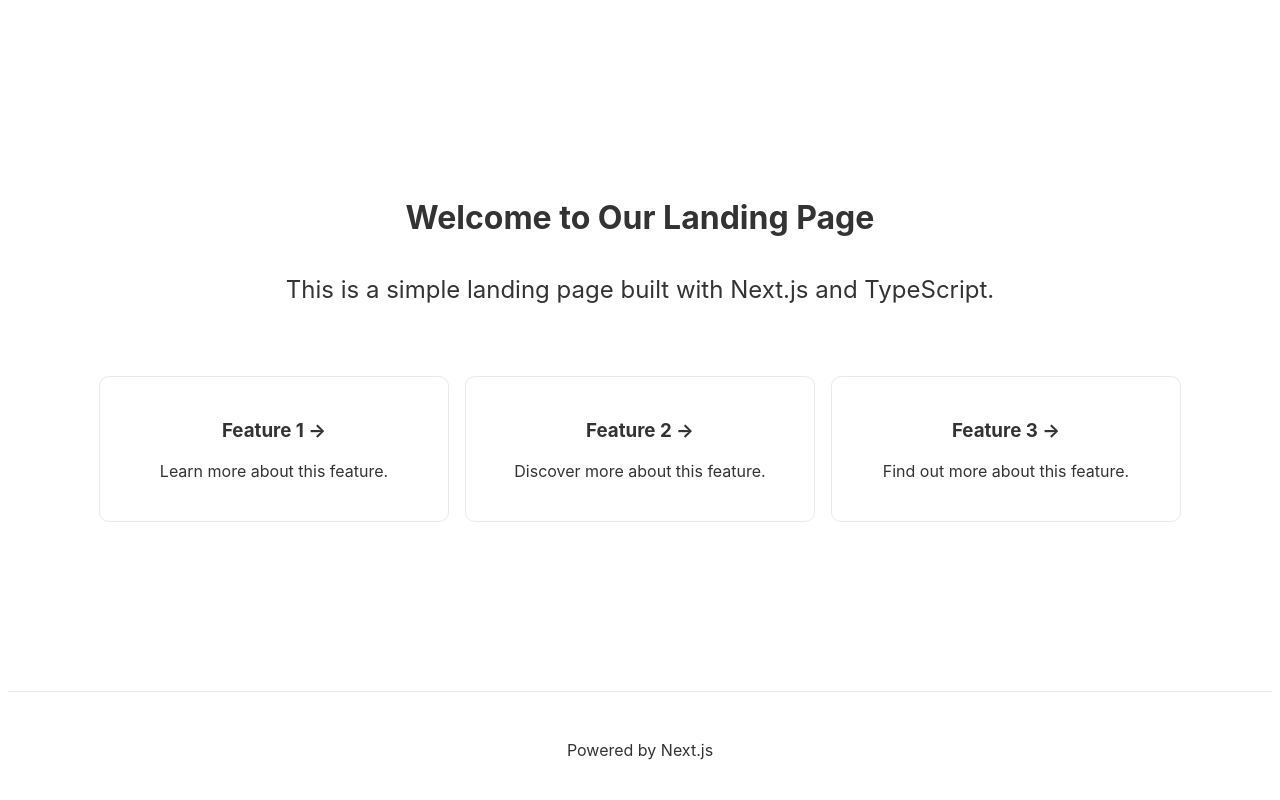
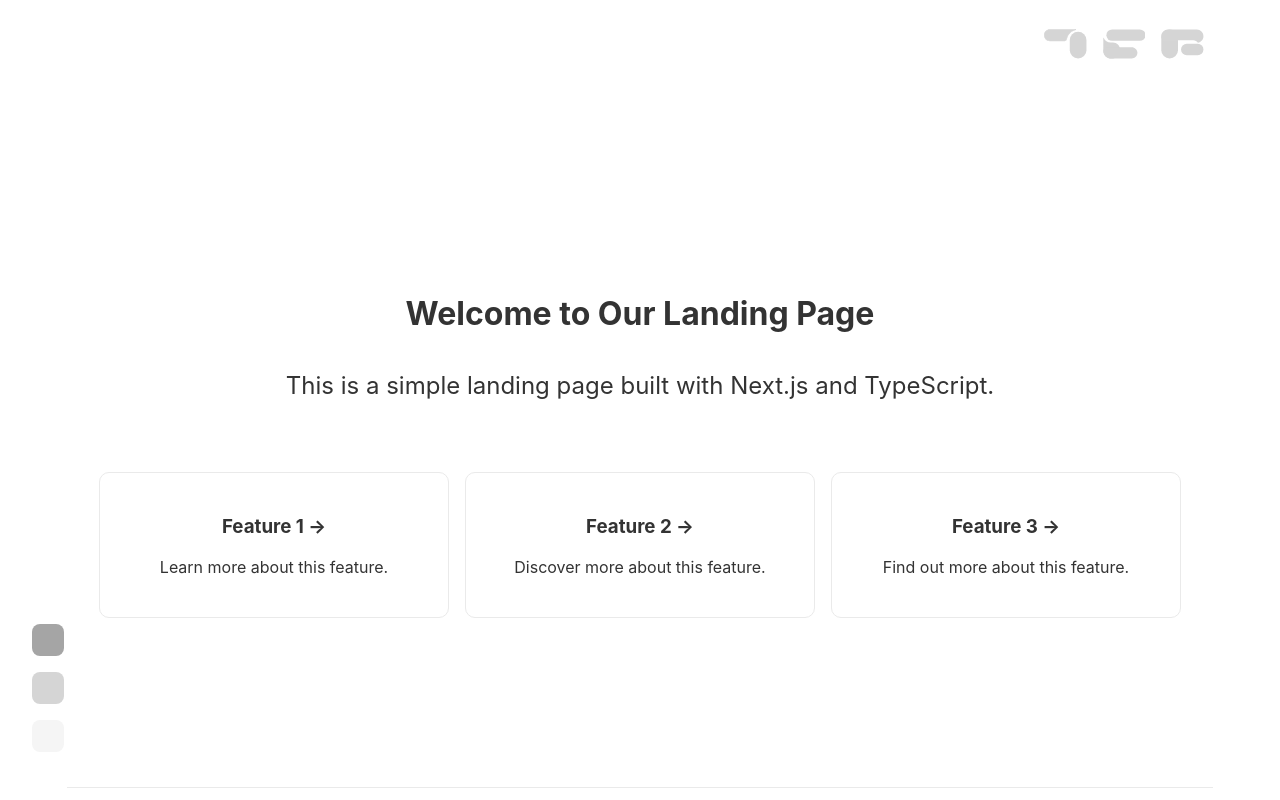
Before and after one commit to Ashma-Rai-32/NepaliCurrencyRecognitionSystem, a Next.js app in the folder refactor/: page / in a window 1280 px wide. Shown: the top 800 px of the page. Built offline with nearby package versions, Linux system fonts and the light colour scheme; a web font is replaced by a local one.

Commit message:
chore: layout added

```diff
--- /dev/null
+++ b/refactor/src/components/Header.tsx
@@ -0,0 +1,12 @@
+import IconButtonGroup from "./IconButtonGroup";
+import Logo from "./Logo";
+
+const Header: React.FC<{ children: React.ReactNode }> = ({ children }) => {
+  return (
+    <div className="header-container">
+      <Logo />
+    </div>
+  );
+};
+
+export default Header;
--- /dev/null
+++ b/refactor/src/components/Layout.tsx
@@ -0,0 +1,20 @@
+import Footer from "./Footer";
+import Header from "./Header";
+import Sidebar from "./Sidebar";
+
+const Layout: React.FC<{ children: React.ReactNode }> = ({ children }) => {
+  return (
+    <div className="layout-container">
+      <Sidebar />
+      <div className="main-container">
+        <Header />
+        {/* <div > */}
+        <main>{children}</main>
+        {/* </div> */}
+        <Footer />
+      </div>
+    </div>
+  );
+};
+
+export default Layout;
--- /dev/null
+++ b/refactor/src/components/Sidebar.tsx
@@ -0,0 +1,23 @@
+import IconButtonGroup from "./IconButtonGroup";
+
+const Sidebar: React.FC<{ children: React.ReactNode }> = ({ children }) => {
+  return (
+    <div className="sidebar-container">
+      <IconButtonGroup
+        options={[
+          { label: "home", icon: "home" },
+          {
+            label: "search",
+            icon: "search",
+          },
+          {
+            label: "model",
+            icon: "model",
+          },
+        ]}
+      />
+    </div>
+  );
+};
+
+export default Sidebar;
--- a/refactor/src/pages/_app.tsx
+++ b/refactor/src/pages/_app.tsx
@@ -2,11 +2,14 @@ import "@/src/styles/globals.scss";
 import type { AppProps } from "next/app";
 import { store } from "../store/store";
 import { Provider } from "react-redux";
+import Layout from "../components/Layout";
 
 export default function App({ Component, pageProps }: AppProps) {
   return (
     <Provider store={store}>
-      <Component {...pageProps} />
+      <Layout>
+        <Component {...pageProps} />
+      </Layout>
     </Provider>
   );
 }
--- a/refactor/src/styles/globals.scss
+++ b/refactor/src/styles/globals.scss
@@ -98,6 +98,44 @@ a {
   color: $text-muted;
 }
 
+//layout
+.layout-container {
+  width: 100vw;
+  position: absolute;
+  top: 0;
+  left: 0;
+
+  .main-container {
+    display: flex;
+    flex-direction: column;
+    align-items: center;
+    min-height: 100vh;
+    gap: 1rem;
+
+    // .body-container {
+    //   display: flex;
+    //   width: 100%;
+    //   flex-direction: column;
+    //   justify-content: center;
+    //   max-width: 960px;
+    //   gap: 2rem;
+    //   margin-bottom: -2.5rem;
+  }
+}
+
+.sidebar-container {
+  position: fixed;
+  left: 2rem;
+  bottom: 3rem;
+  z-index: 1;
+}
+
+.header-container {
+  margin-right: 120px;
+  width: 100%;
+  display: flex;
+  justify-content: flex-end;
+}
 
 //compontents
 .card {
```
Also changed, not shown: refactor/src/pages/landing-page/index.tsx (+3 -57 lines), refactor/src/pages/scan/index.tsx (+1 -59 lines).
